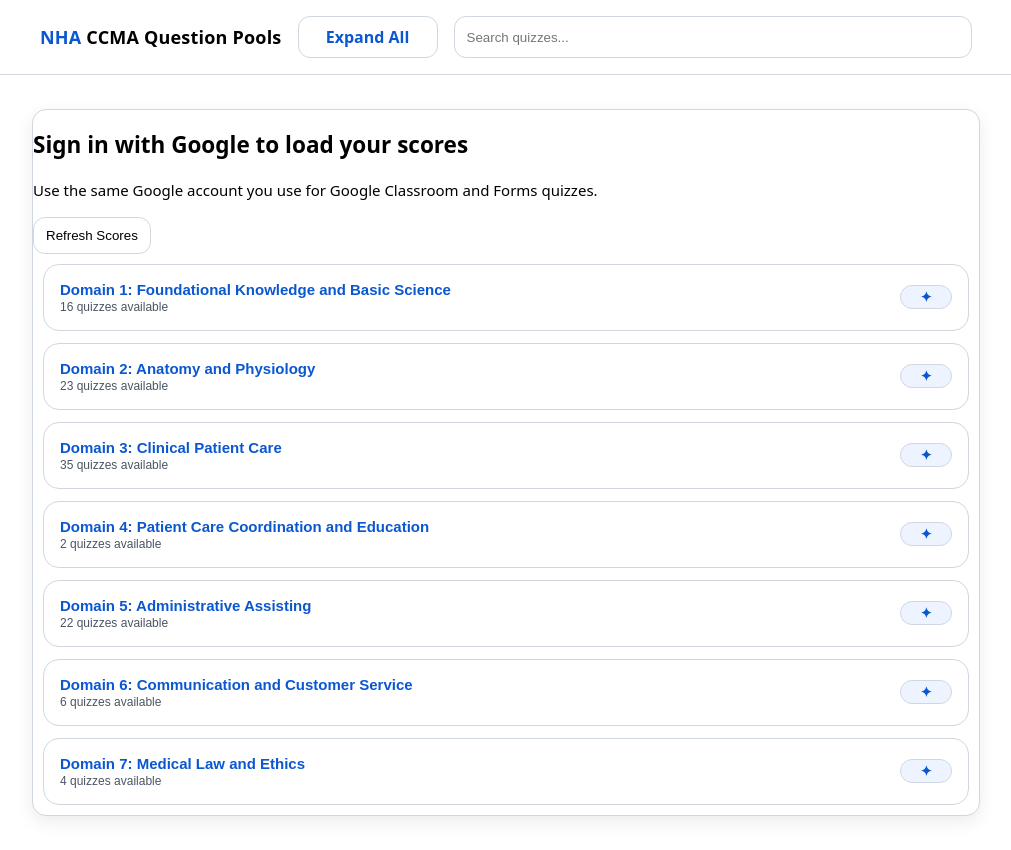
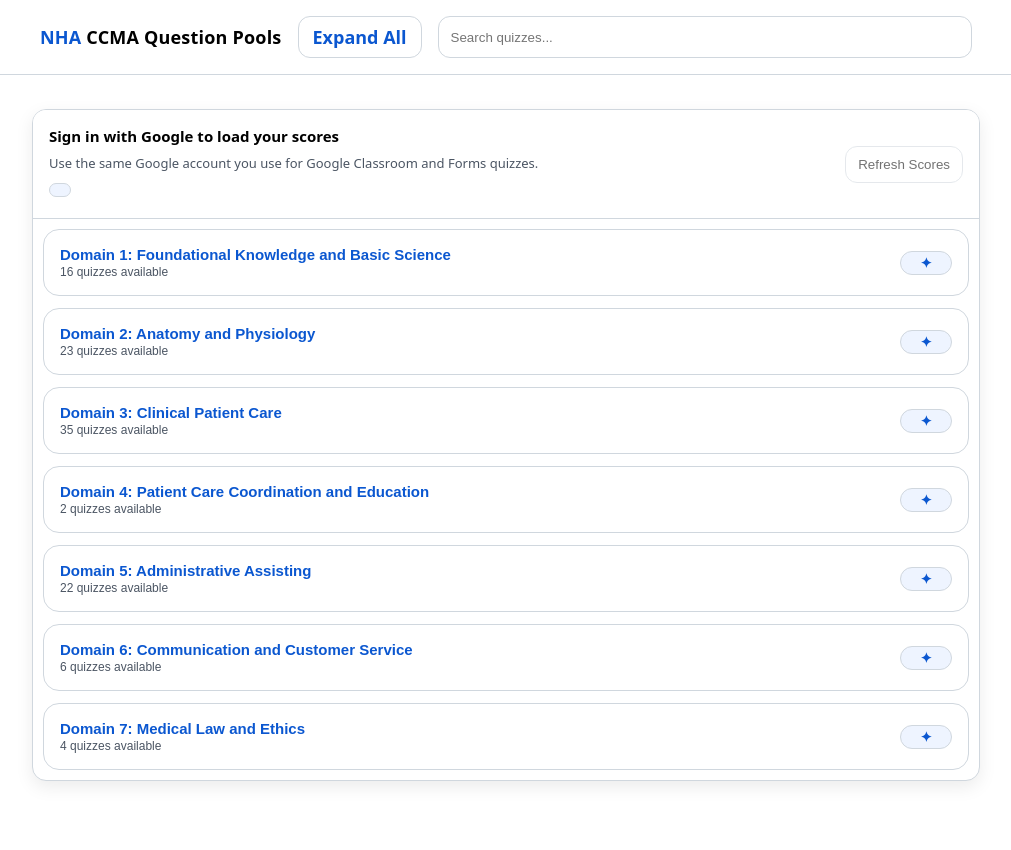
Before and after one commit to julesxl/nha-ccma, a plain HTML site: page index.html in a window 1280 px wide. Shown: the whole page, without its empty margins (134-1145 px from the left). After the commit the page ends 815 px from the top, so only its background shows below. Drawn offline with Linux system fonts and the light colour scheme.

Commit message:
Update styles.css

```diff
--- a/styles.css
+++ b/styles.css
@@ -77,14 +77,11 @@
 
 .toggle-all-btn {
   flex: 0 0 auto;
-  min-width: 140px;
   padding: 0 14px;
   cursor: pointer;
   font: inherit;
-  font-size: 16px;
+  font-size: 18px;
   font-weight: 700;
-  line-height: 1;
-  text-align: center;
   white-space: nowrap;
 }
 
@@ -375,8 +372,7 @@
   }
 
   .toggle-all-btn {
-    min-width: 132px;
-    font-size: 15px;
+    font-size: 16px;
     padding-left: 12px;
     padding-right: 12px;
   }
@@ -430,3 +426,72 @@
     font-size: 13px;
   }
 }
+
+
+.auth-panel {
+  display: flex;
+  align-items: center;
+  justify-content: space-between;
+  gap: 18px;
+  padding: 16px;
+  border-bottom: 1px solid var(--border);
+  background: var(--panel2);
+}
+
+.auth-copy {
+  min-width: 0;
+  flex: 1 1 auto;
+}
+
+.auth-title {
+  margin: 0;
+  font-size: 15px;
+}
+
+.auth-meta {
+  margin: 6px 0 0;
+  font-size: 13px;
+  color: var(--muted);
+}
+
+.signed-in-chip {
+  display: inline-flex;
+  align-items: center;
+  margin-top: 10px;
+  padding: 6px 10px;
+  border-radius: 999px;
+  border: 1px solid var(--border);
+  background: var(--chip-strong);
+  color: #0b57d0;
+  font-size: 13px;
+  font-weight: 700;
+}
+
+.auth-actions {
+  display: flex;
+  align-items: center;
+  justify-content: flex-end;
+  gap: 12px;
+  flex: 0 0 auto;
+  flex-wrap: wrap;
+}
+
+.google-button-slot.hidden {
+  display: none;
+}
+
+.ghost-btn:disabled {
+  opacity: .55;
+  cursor: not-allowed;
+}
+
+@media (max-width: 760px) {
+  .auth-panel {
+    flex-direction: column;
+    align-items: stretch;
+  }
+
+  .auth-actions {
+    justify-content: flex-start;
+  }
+}
```
